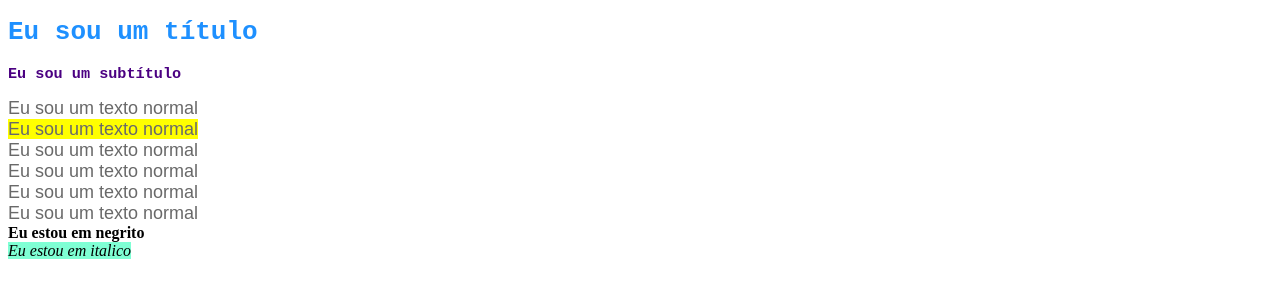
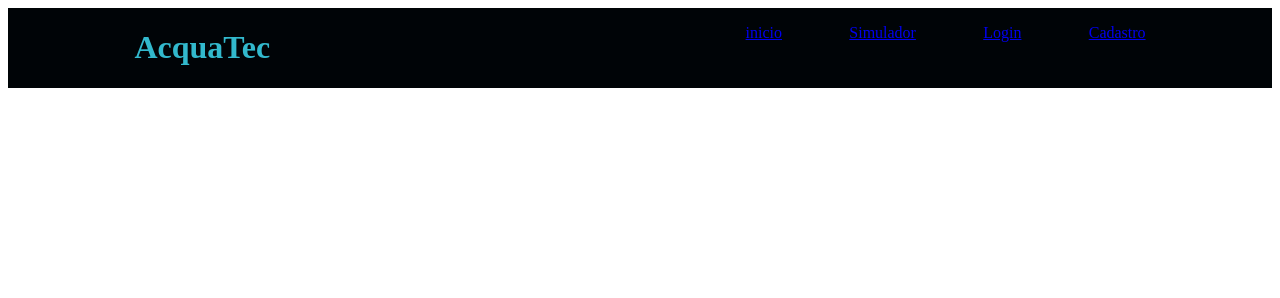
Before and after one commit to victchorsptech/Projeto-Victor-Silveira-AulaDeGit, a plain HTML site: page index.html in a window 1280 px wide. Drawn offline with Linux system fonts and the light colour scheme.

Commit message:
Primeira versão do Header

```diff
--- a/index.html
+++ b/index.html
@@ -4,21 +4,25 @@
     <meta charset="UTF-8">
     <meta http-equiv="X-UA-Compatible" content="IE=edge">
     <meta name="viewport" content="width=device-width, initial-scale=1.0">
-    <title>Projeto IOT Revolucionário</title>
+    <title>AcquaTec</title>
     <link rel="stylesheet" href="style.css">
+
 </head>
 <body>
-    <h1>Eu sou um título</h1>
+  <div class="header">
 
-    <h3> Eu sou um subtítulo </h3>
+     <div class="container">
 
-    <span> Eu sou um texto normal</span><br>
-    <span class="destaque"> Eu sou um texto normal</span><br>
-    <span> Eu sou um texto normal</span><br>
-    <span> Eu sou um texto normal</span><br>
-    <span> Eu sou um texto normal</span><br>
-    <span> Eu sou um texto normal</span><br>
-    <b>Eu estou em negrito</b><br>
-    <i class="destaque" id="destaqueEspecial">Eu estou em italico</i><br>
+        <h1>AcquaTec</h1>
+
+        <ul class="navbar">
+            <li><a href="#">inicio</a></li>
+            <li><a href="#">Simulador</a></li>
+            <li><a href="#">Login</a></li>
+            <li><a href="#">Cadastro</a></li>
+        </ul>
+
+  </div>
+  </div>
 </body>
 </html>
--- a/style.css
+++ b/style.css
@@ -1,24 +1,26 @@
-h1 {
+.header {
 
-    color: dodgerblue; font-family: monospace;
+   background-color: #000407;
+   color:#32B9CD;
 
 }
 
-h3 {
-
-    color: indigo; font-family: monospace;
+.container{
+    width: 80%;
+    margin: 0% 10% 0% 10%;
 }
 
-span {
 
-    color: dimgray; font-family: Arial; font-size:18px;
+.container {
+
+    display: flex;
+    justify-content: space-between;
 }
 
-.destaque {
-background-color: yellow;
+.header .navbar {
 
+    Width:400px;
+    display: flex;
+    list-style: none;
+    justify-content: space-between ;
 }
-
-#destaqueEspecial {
-    background-color: aquamarine;
-}
```
